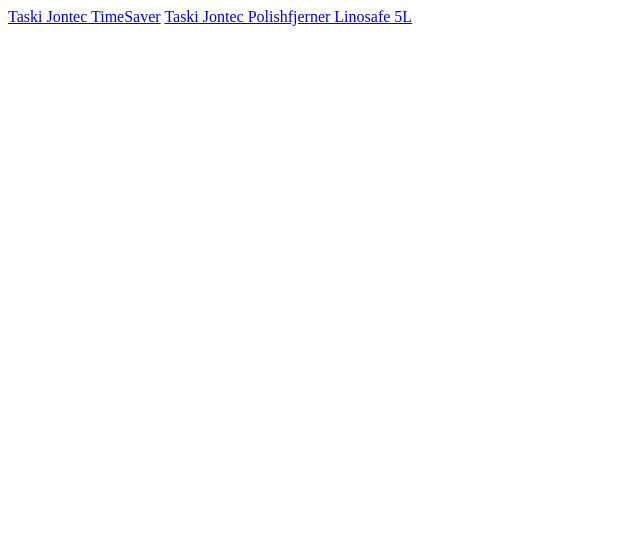
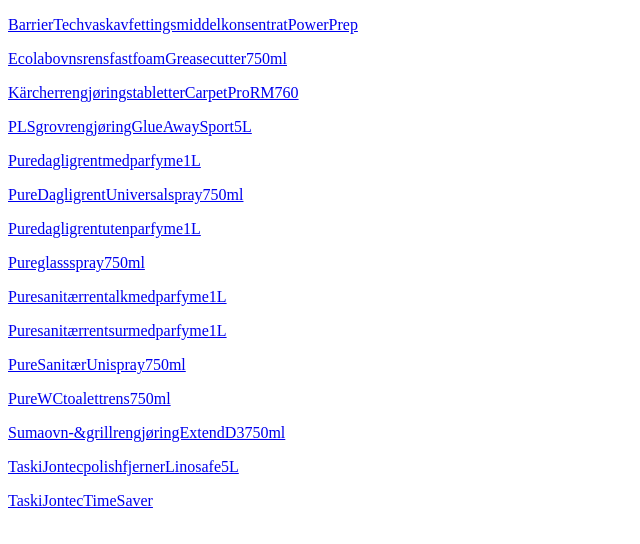
Before and after one commit to arnstadm/kjemikaliedatabase, a plain HTML site: page index.html in a window 1280 px wide. Shown: the whole page, without its empty margins (0-640 px from the left). Drawn offline with Linux system fonts and the light colour scheme.

Commit message:
add hrefs

```diff
--- a/index.html
+++ b/index.html
@@ -1,7 +1,50 @@
 <!DOCTYPE html>
 <html>
 <body>
-<a href="pdfs/TaskiJontecTimeSaver.pdf">Taski Jontec TimeSaver</a>
-<a href="pdfs/TaskiJontecpolishfjernerLinosafe5L.pdf">Taski Jontec Polishfjerner Linosafe 5L</a>
+    <p>
+        <a href="pdfs/BarrierTechvaskavfettingsmiddelkonsentratPowerPrep.pdf">BarrierTechvaskavfettingsmiddelkonsentratPowerPrep</a>
+    </p>
+    <p>
+        <a href="pdfs/EcolabovnsrensfastfoamGreasecutter750ml.pdf">EcolabovnsrensfastfoamGreasecutter750ml</a>
+    </p>
+    <p>
+        <a href="pdfs/KärcherrengjøringstabletterCarpetProRM760.pdf">KärcherrengjøringstabletterCarpetProRM760</a>
+    </p>
+    <p>
+        <a href="pdfs/PLSgrovrengjøringGlueAwaySport5L.pdf">PLSgrovrengjøringGlueAwaySport5L</a>
+    </p>
+    <p>
+        <a href="pdfs/Puredagligrentmedparfyme1L.pdf">Puredagligrentmedparfyme1L</a>
+    </p>
+    <p>
+        <a href="pdfs/PureDagligrentUniversalspray750ml.pdf">PureDagligrentUniversalspray750ml</a>
+    </p>
+    <p>
+        <a href="pdfs/Puredagligrentutenparfyme1L.pdf">Puredagligrentutenparfyme1L</a>
+    </p>
+    <p>
+        <a href="pdfs/Pureglassspray750ml.pdf">Pureglassspray750ml</a>
+    </p>
+    <p>
+        <a href="pdfs/Puresanitærrentalkmedparfyme1L.pdf">Puresanitærrentalkmedparfyme1L</a>
+    </p>
+    <p>
+        <a href="pdfs/Puresanitærrentsurmedparfyme1L.pdf">Puresanitærrentsurmedparfyme1L</a>
+    </p>
+    <p>
+        <a href="pdfs/PureSanitærUnispray750ml.pdf">PureSanitærUnispray750ml</a>
+    </p>
+    <p>
+        <a href="pdfs/PureWCtoalettrens750ml.pdf">PureWCtoalettrens750ml</a>
+    </p>
+    <p>
+        <a href="pdfs/Sumaovn-&grillrengjøringExtendD3750ml.pdf">Sumaovn-&grillrengjøringExtendD3750ml</a>
+    </p>
+    <p>
+        <a href="pdfs/TaskiJontecpolishfjernerLinosafe5L.pdf">TaskiJontecpolishfjernerLinosafe5L</a>
+    </p>
+    <p>
+        <a href="pdfs/TaskiJontecTimeSaver.pdf">TaskiJontecTimeSaver</a>
+    </p>
 </body>
 </html>
```
